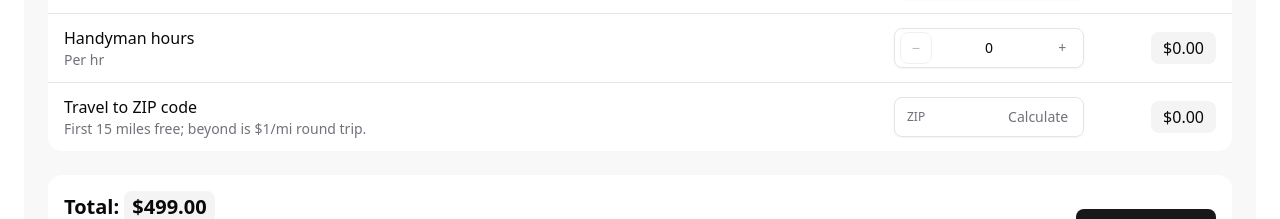
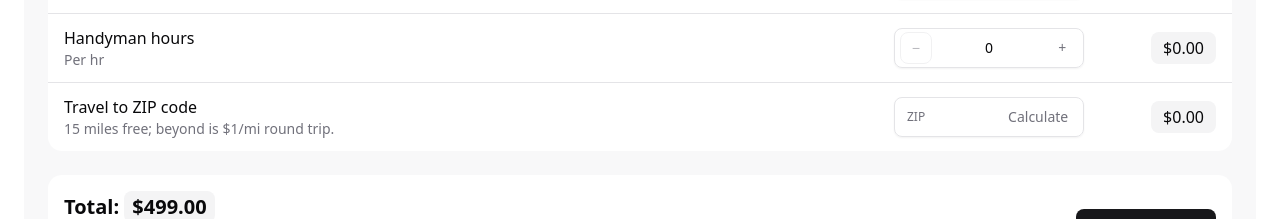
Before and after one commit to arashmidus/installer, a Next.js app: page / in a window 1280 px wide. Shown: the part 4047-4266 px from the top of the page. Built offline with nearby package versions, Linux system fonts and the light colour scheme.

Commit message:
Update CostCalculator component

```diff
--- a/components/CostCalculator.tsx
+++ b/components/CostCalculator.tsx
@@ -209,8 +209,10 @@ export default function CostCalculator() {
       const miles = haversineMiles(from.lat, from.lon, to.lat, to.lon);
       const rounded = Math.round(miles);
       setTravelMiles(rounded);
-      const extraMiles = Math.max(0, rounded);
-      const cost = extraMiles * 2 - FREE_RADIUS_MILES; // $1 per mile, round trip beyond free radius
+      // $5 per mile for round trip beyond free radius (first 15 miles free)
+      const milesBeyondFreeRadius = Math.max(0, rounded - FREE_RADIUS_MILES);
+      const roundTripMilesBeyondFreeRadius = milesBeyondFreeRadius * 2;
+      const cost = roundTripMilesBeyondFreeRadius * 5; // $5 per mile
       setTravelCost(cost);
     } finally {
       setTravelLoading(false);
@@ -285,7 +287,7 @@ export default function CostCalculator() {
                 <Label htmlFor="travel-zip" className="text-base">
                   Travel to ZIP code
                 </Label>
-                <span className="text-sm text-muted-foreground">First 15 miles free; beyond is $1/mi round trip.</span>
+                <span className="text-sm text-muted-foreground">15 miles free; beyond is $1/mi round trip.</span>
                 <div className="mt-2 sm:hidden">
                   <div className="flex items-center justify-between gap-2">
                     <div className="flex-1 max-w-[260px]">
```
